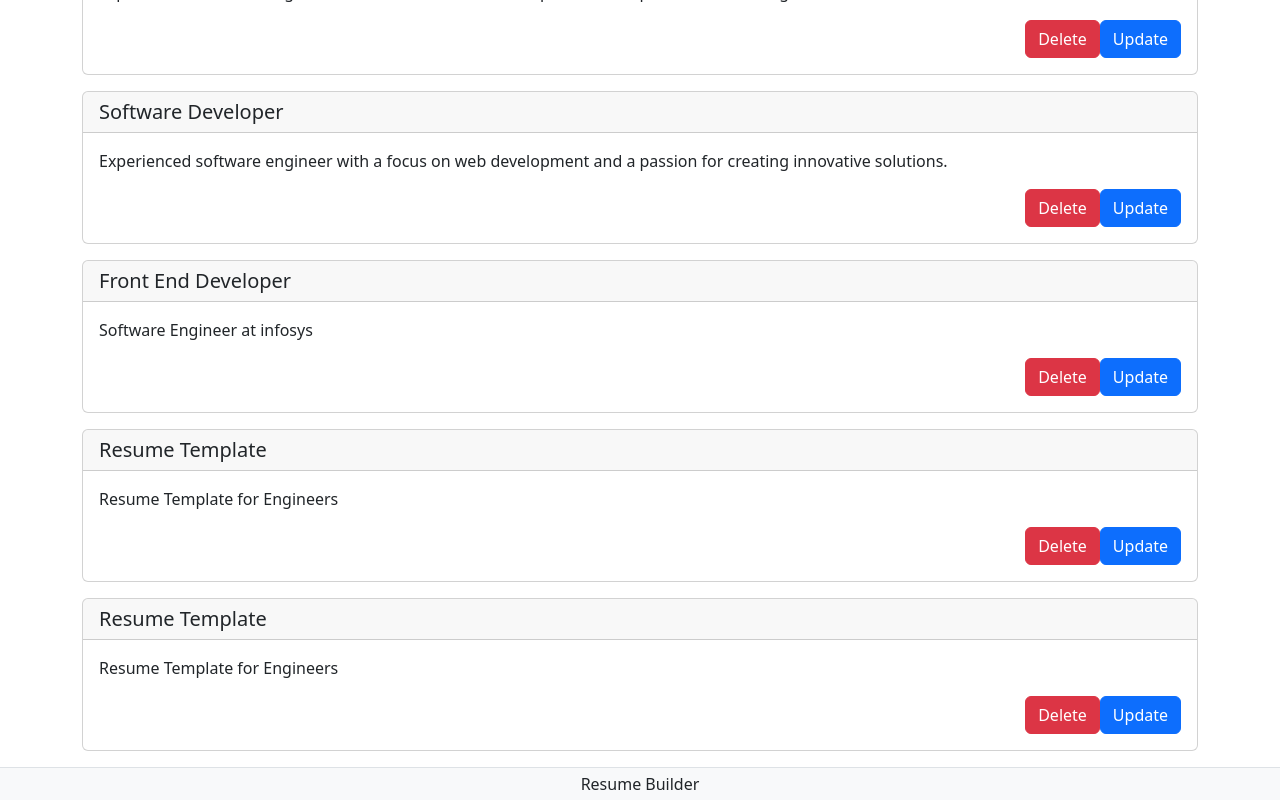
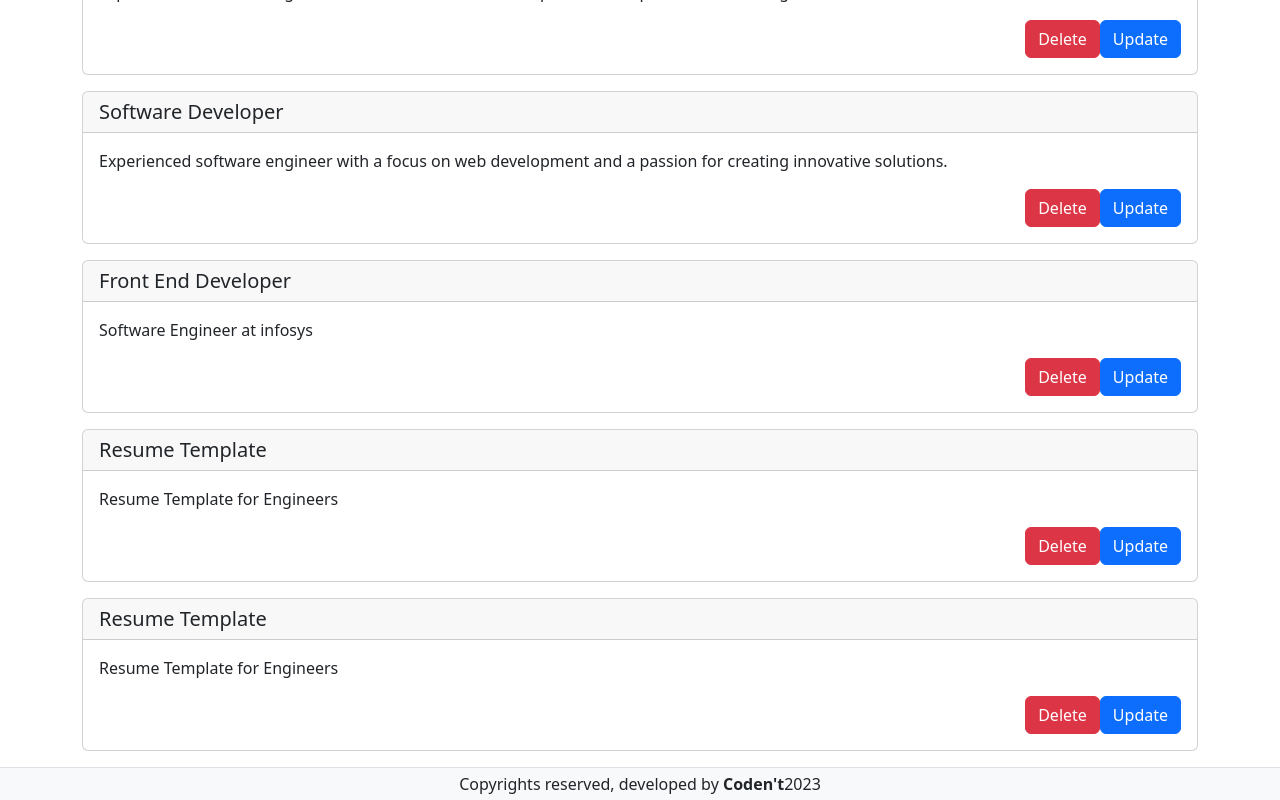
Before and after one commit to omidhokate2002/codent-resume-builder, a React (Create React App) app: page / in a window 1280 px wide. Shown: the part 342-1142 px from the top of the page. Built offline with nearby package versions, Linux system fonts and the light colour scheme; data requests are answered from the project's data file.

Commit message:
footer changes

```diff
--- a/src/layout/footer.jsx
+++ b/src/layout/footer.jsx
@@ -1,7 +1,7 @@
 export const Footer = () => {
   return (
     <div className="container-fluid border-top mt-3 text-center bg-light text-dark py-1">
-      <p className="m-0">Resume Builder</p>
+      <p className="m-0">Copyrights reserved, developed by <b>Coden't</b>2023</p>
     </div>
   );
 };
```
